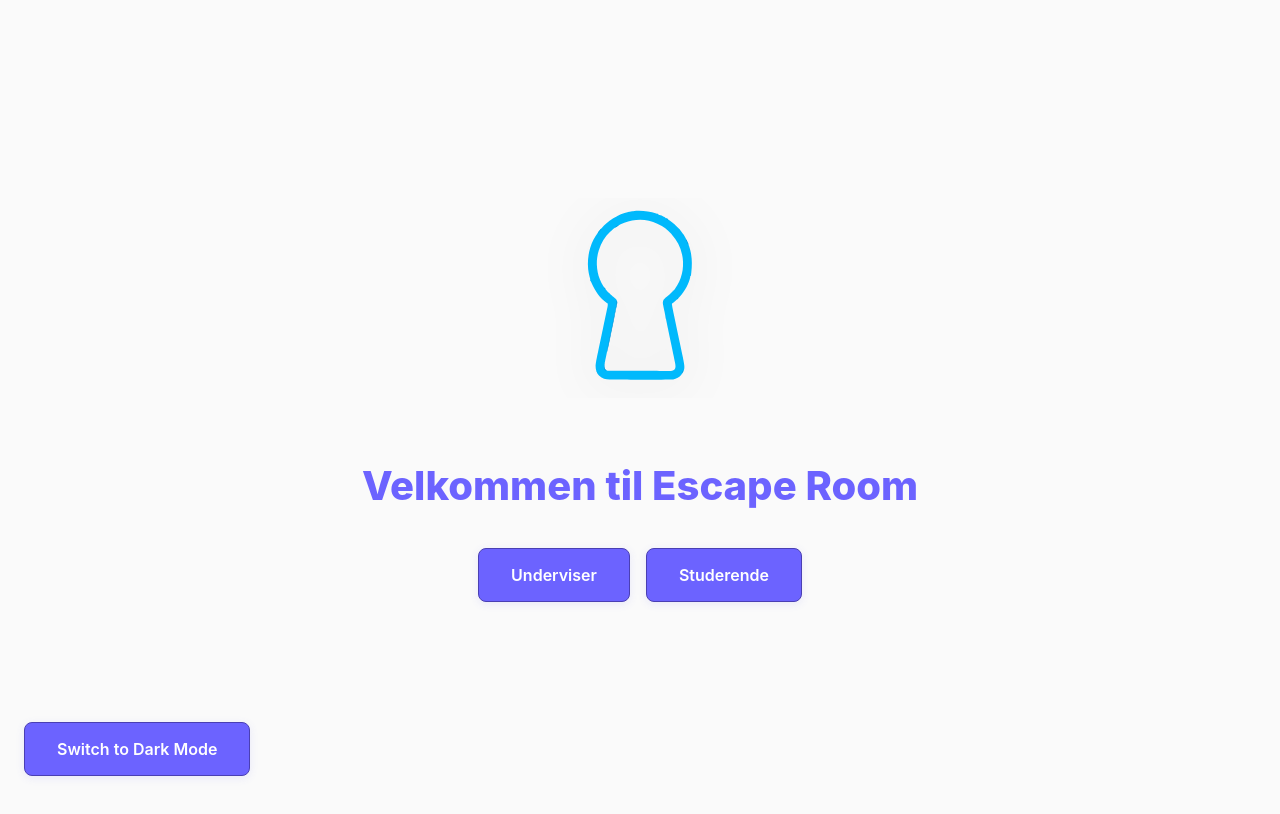
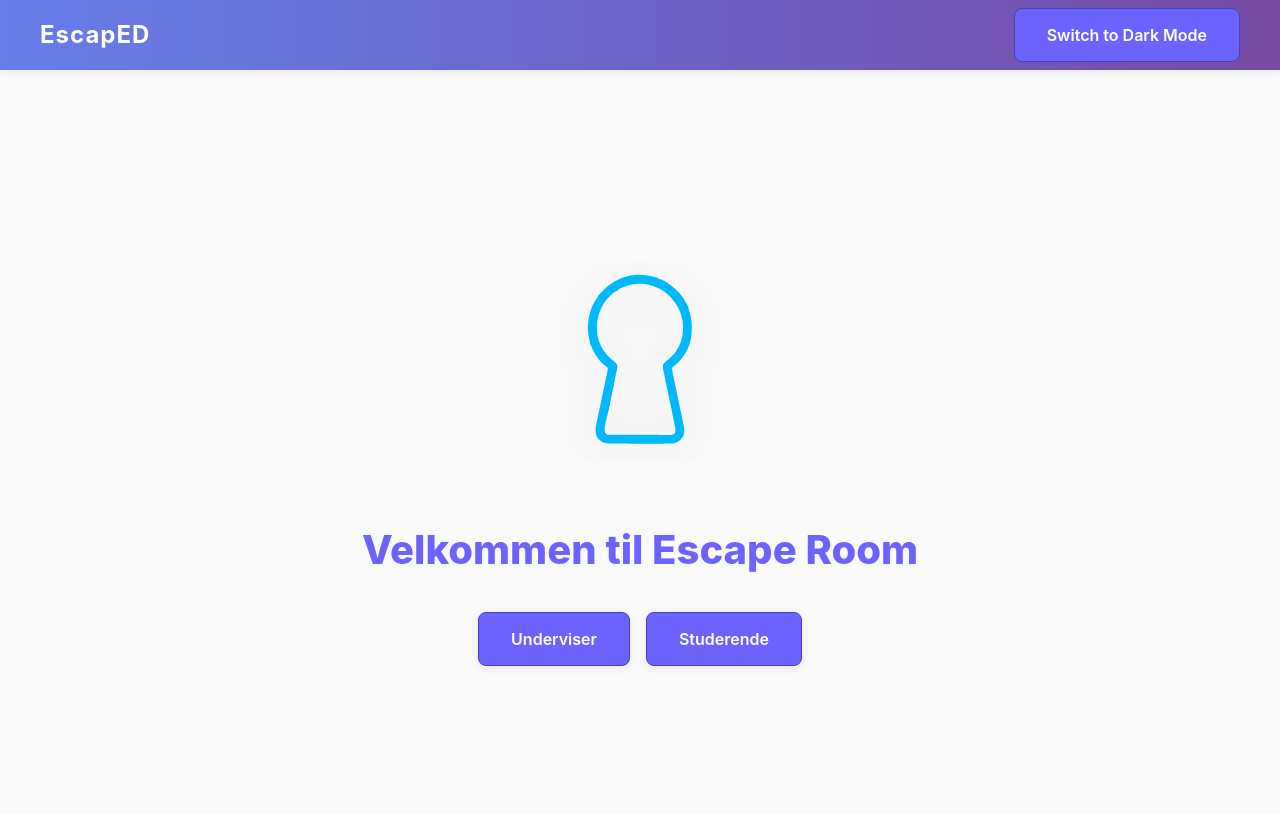
Before and after one commit to TheRealChair/DevOps, a React (Vite) app in the folder my-react-app/: page / in a window 1280 px wide. Shown: the top 814 px of the page. Built offline with nearby package versions, Linux system fonts and the light colour scheme; no server answers.

Commit message:
intial topbar
made a topbar and moved darkmode button

```diff
--- a/my-react-app/src/App.tsx
+++ b/my-react-app/src/App.tsx
@@ -4,11 +4,13 @@ import React from 'react';
 import './design/colors.css';
 import './design/App.css';
 import './design/components.css';
+
 import HomePage from './pages/HomePage';
 import StuderendePage from './pages/StuderendePage';
 import UnderviserPage from './pages/UnderviserPage';
 import UnderviserPagesManager from './pages/UnderviserPagesManager';
 import UnderviserLogin from './components/UnderviserLogin';
+import TopBar from './components/TopBar';
 
 
 const App: React.FC = () => {
@@ -26,48 +28,28 @@ const App: React.FC = () => {
     }
   }, [darkMode]);
 
-  // Global dark mode toggle button (fixed position)
-  const DarkModeToggle = (
-    <button
-      className="themed-btn"
-      style={{ position: 'fixed', bottom: 24, left: 24, zIndex: 1000 }}
-      onClick={() => setDarkMode(dm => !dm)}
-    >
-      {darkMode ? 'Switch to Light Mode' : 'Switch to Dark Mode'}
-    </button>
+
+  let pageContent: React.ReactNode = null;
+  if (page === 'studerende') {
+    pageContent = <StuderendePage onBack={() => setPage('home')} />;
+  } else if (page === 'underviser') {
+    pageContent = <UnderviserPage onBack={() => setPage('home')} onPagesManager={() => setPage('underviserPagesManager')} />;
+  } else if (page === 'underviserPagesManager') {
+    pageContent = <UnderviserPagesManager onBack={() => setPage('underviser')} />;
+  } else if (page === 'underviserLogin') {
+    pageContent = <UnderviserLogin onLoginSuccess={() => setPage('underviser')} onBack={() => setPage('home')} />;
+  } else {
+    pageContent = <HomePage onStuderendeClick={() => setPage('studerende')} onUnderviserClick={() => setPage('underviserLogin')} />;
+  }
+
+  return (
+    <>
+      <TopBar darkMode={darkMode} setDarkMode={setDarkMode} />
+      <div style={{ paddingTop: '64px' }}>
+        {pageContent}
+      </div>
+    </>
   );
-
-  if (page === 'studerende') {
-    return <>
-      {DarkModeToggle}
-      <StuderendePage onBack={() => setPage('home')} />
-    </>;
-  }
-  if (page === 'underviser') {
-    return <>
-      {DarkModeToggle}
-      <UnderviserPage onBack={() => setPage('home')} onPagesManager={() => setPage('underviserPagesManager')} />
-    </>;
-  }
-  if (page === 'underviserPagesManager') {
-    return <>
-      {DarkModeToggle}
-      <UnderviserPagesManager onBack={() => setPage('underviser')} />
-    </>;
-  }
-  if (page === 'underviserLogin') {
-    return <>
-      {DarkModeToggle}
-      <UnderviserLogin
-        onLoginSuccess={() => setPage('underviser')}
-        onBack={() => setPage('home')}
-      />
-    </>;
-  }
-  return <>
-    {DarkModeToggle}
-    <HomePage onStuderendeClick={() => setPage('studerende')} onUnderviserClick={() => setPage('underviserLogin')} />
-  </>;
 };
 
 export default App;
--- /dev/null
+++ b/my-react-app/src/components/TopBar.css
@@ -0,0 +1,27 @@
+.topbar {
+  width: 100vw;
+  background: linear-gradient(90deg, #667eea 0%, #764ba2 100%);
+  color: #fff;
+  padding: 0.5rem 0;
+  box-shadow: 0 2px 8px rgba(0,0,0,0.08);
+  position: fixed;
+  top: 0;
+  left: 0;
+  z-index: 1000;
+}
+.topbar-content {
+  display: flex;
+  align-items: center;
+  justify-content: space-between;
+  max-width: 1200px;
+  margin: 0 auto;
+  padding: 0 2rem;
+}
+.topbar-title {
+  margin: 0;
+  font-size: 1.5rem;
+  letter-spacing: 1px;
+}
+.topbar-buttons > * {
+  margin-left: 1rem;
+}
--- /dev/null
+++ b/my-react-app/src/components/TopBar.tsx
@@ -0,0 +1,29 @@
+import React from 'react';
+import './TopBar.css';
+
+
+interface TopBarProps {
+  darkMode: boolean;
+  setDarkMode: React.Dispatch<React.SetStateAction<boolean>>;
+}
+
+const TopBar: React.FC<TopBarProps> = ({ darkMode, setDarkMode }) => {
+  return (
+    <header className="topbar">
+      <div className="topbar-content">
+        <h2 className="topbar-title">EscapED</h2>
+        <div className="topbar-buttons">
+          {/* Add your buttons here, e.g. <button>Home</button> */}
+          <button
+            className="themed-btn"
+            onClick={() => setDarkMode(dm => !dm)}
+          >
+            {darkMode ? 'Switch to Light Mode' : 'Switch to Dark Mode'}
+          </button>
+        </div>
+      </div>
+    </header>
+  );
+};
+
+export default TopBar;
```
